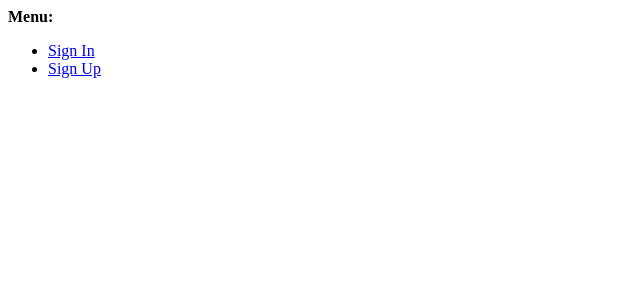
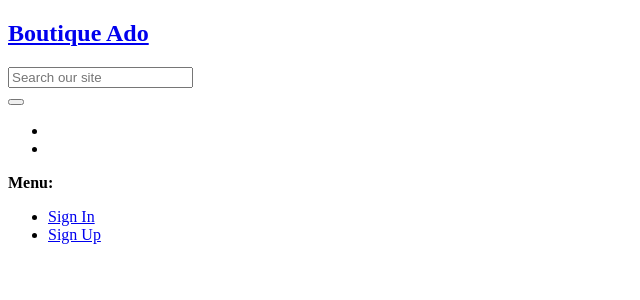
Before and after one commit to StephenJ2020/Boutique-Ado, a Django app: template templates/allauth/base.html in a window 1280 px wide. Shown: the top 300 px of the page, without its empty margins (0-640 px from the left). Run offline with Django 3.2, Linux system fonts and the light colour scheme; the template is opened without the code that fills it, so the values that code supplies are empty.

Commit message:
feat: Update header in base.html

```diff
--- a/home/templates/home/index.html
+++ b/home/templates/home/index.html
@@ -2,13 +2,7 @@
 {% load static %}
 
 {% block page_header %}
-    <div class="container header-container">
-        <div class="row">
-            <div class="col">
 
-            </div>
-        </div>
-    </div>
 {% endblock %}
 
 {% block content %}
--- a/templates/allauth/base.html
+++ b/templates/allauth/base.html
@@ -7,6 +7,40 @@
   </head>
   <body>
     {% block body %}
+      <header class="container-fluid fixed-top">
+        <div class="container header-container">
+          <div class="row">
+            <div class="col">
+              <div class="col-12 col-lg-4 my-auto py-1 py-lg-0 text-center text-lg-left">
+                <a href="{% url 'home' %}" class="nav-link main-logo-link">
+                  <h2 class="logo-font text-black my-0"><strong>Boutique Ado</strong></h2>
+                </a>
+              </div>
+              <div class="col-12 col-lg-4 my-auto py-1 py-lg-0">
+                <form method="GET" action="">
+                  <div class="input-group w-100">
+                    <input type="text" name="q" placeholder="Search our site"
+                      class="form-control border border-black rounded-0">
+                    <div class="input-group-append">
+                      <button type="submit" class="form-control btn btn-black border border-black rounded-0">
+                        <span class="icon">
+                          <i class="fas fa-search"></i>
+                        </span>
+                      </button>
+                    </div>
+                  </div>
+                </form>
+              </div>
+              <div class="col-12 col-lg-4 my-auto py-1 py-lg-0">
+                <ul class="list-inline list-unstyled text-center text-lg-right my-0">
+                  <li class="list-inline-item dropdown"></li>
+                  <li class="list-inline-item"></li>
+                </ul>
+              </div>
+            </div>
+          </div>
+        </div>
+      </header>
 
       {% if messages %}
       <div>
@@ -31,10 +65,14 @@
           {% endif %}
         </ul>
       </div>
+
       {% block content %}
       {% endblock %}
+
     {% endblock %}
+
     {% block extra_body %}
     {% endblock %}
+
   </body>
 </html>
```
Lines whose indentation alone changed are shown as unchanged.
